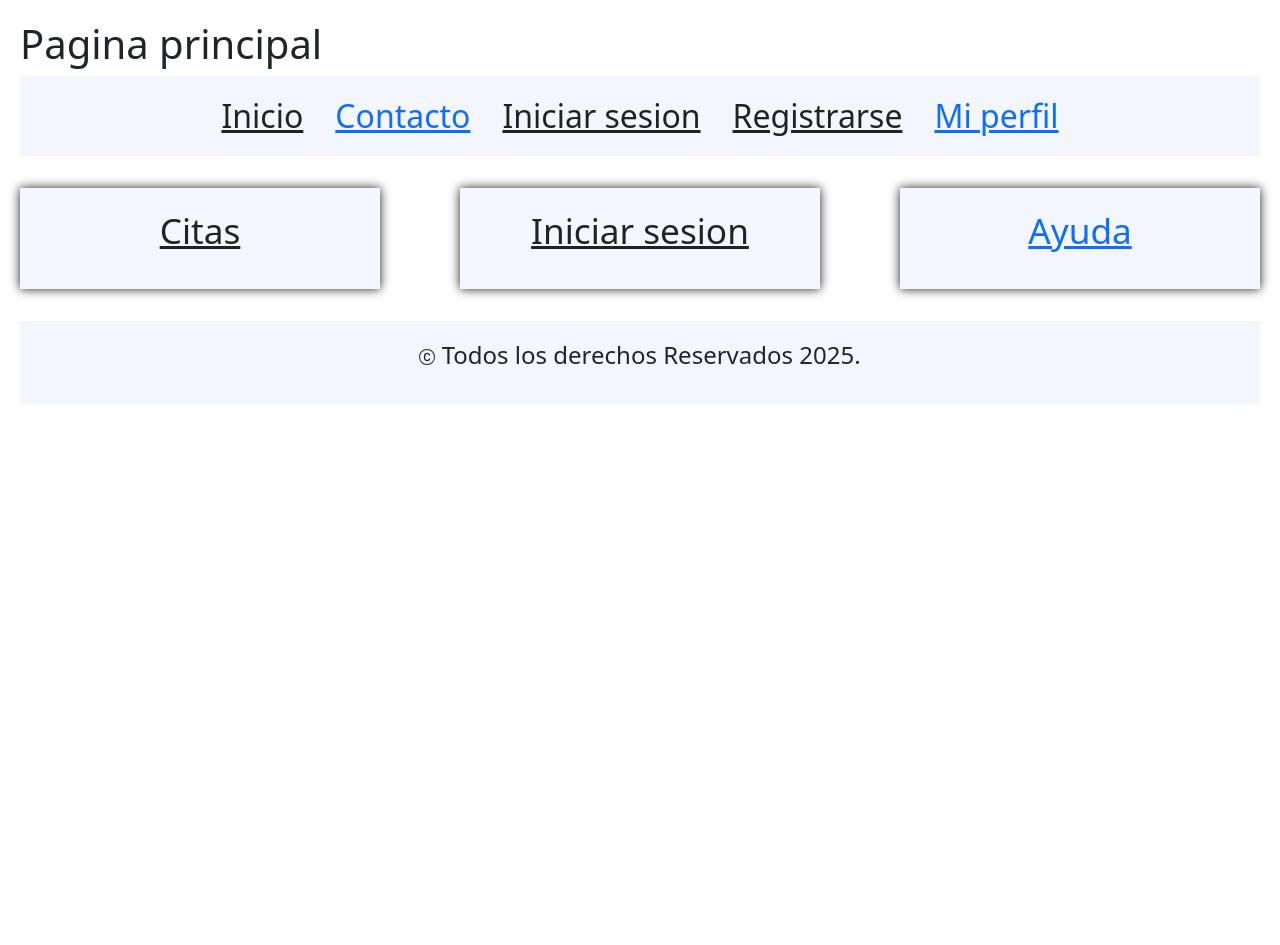
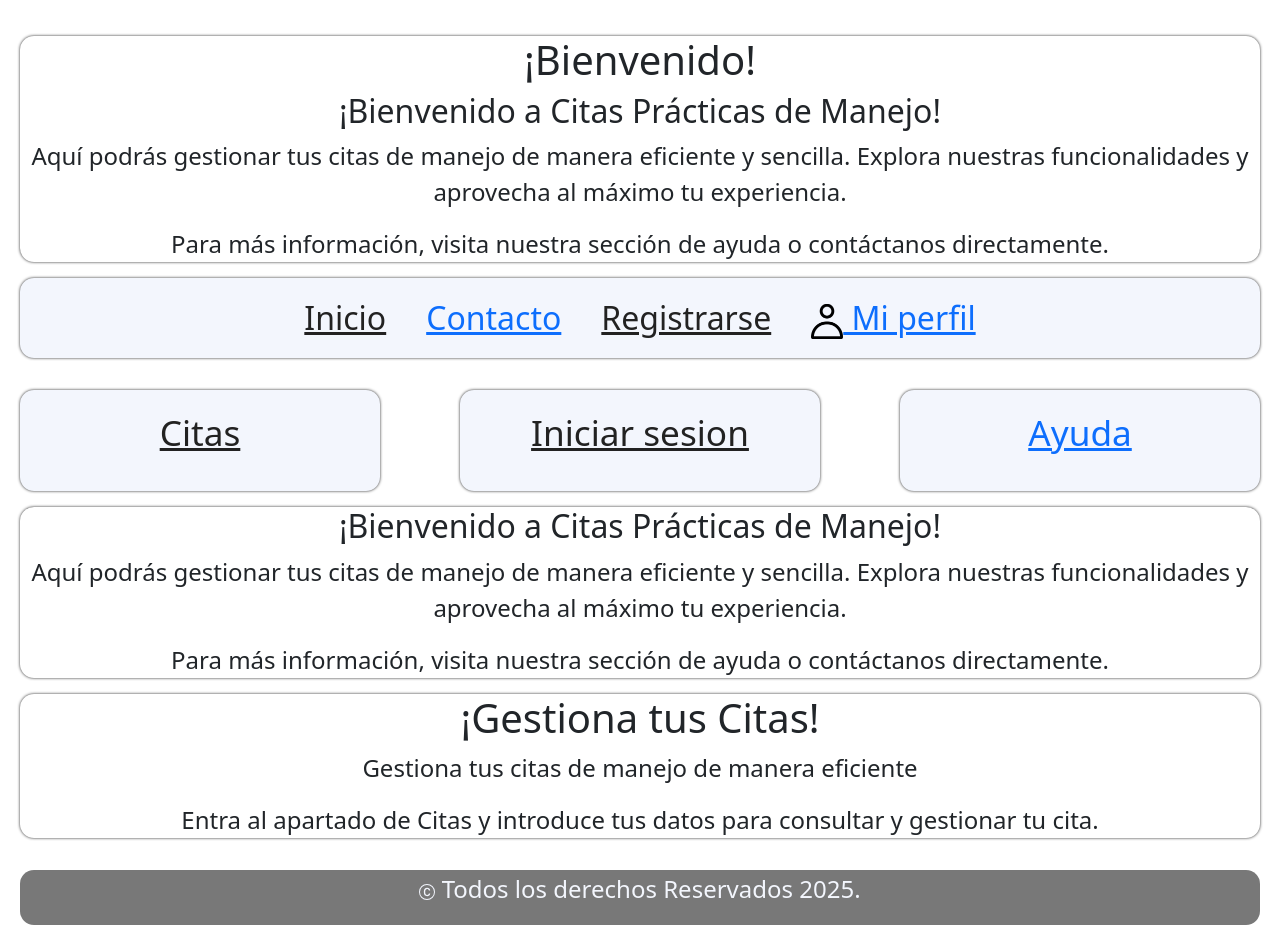
Before and after one commit to Rafitaxs/Proyecto_AWeb_Cliente_Servidor, a PHP site: page /pags/inicio.html in a window 1280 px wide. Before the commit the page ends 365 px from the top, so only its background shows below. Run offline with PHP 8.4, Linux system fonts and the light colour scheme.

Commit message:
Actualización de la página de inicio y también la de miPerfil

```diff
--- a/assets/css/styles.css
+++ b/assets/css/styles.css
@@ -3,8 +3,8 @@
 :root {
     --primario: #222;
     --primarioOscuro: #f3f6fd;
-    --secundario: #FFCE00;
-    --secundarioOscuro: rgb(233, 187, 2);
+    --secundario: #fff201;
+    --secundarioOscuro: rgb(120, 120, 120);
     --blanco: #f3f6fd;
     --font-family: 'Roboto', Arial, sans-serif;
 
@@ -15,10 +15,7 @@ body {
     font-family: var(--font-family);
     margin: 0;
     padding: 20px;
-}
-a{
-    text-decoration: none;
-    color: var(--primario);
+
 }
 .navegacion {
     background-color: var(--primarioOscuro);
@@ -26,8 +23,11 @@ a{
     display: flex;
     justify-content: center;
     font-size: 2rem;
-    gap: 2rem;
+    gap: 2.5rem;
     margin: auto;
+    box-shadow: #222 0px 0px 3px;
+    border-radius: 14px;
+
 }
 .navegacion__enlace {
     font-family: var(--fuentePrincipal);
@@ -38,8 +38,15 @@ a{
 .navegacion__enlace:hover {
     color: var(--primario);
 }
+.pefil-link {
+    font-family: var(--fuentePrincipal);
+    color: var(--primario);
+    font-size: 3rem;
+    text-decoration: none;
+    gap: 1rem;
+}
+
 /*Divs contenedores*/
-/** Grid **/
 .grid {
     display: grid;
     grid-template-columns: repeat(2, 1fr);
@@ -54,7 +61,8 @@ a{
 
 .contenedores {
     background-color: var(--blanco);
-    box-shadow: #222 0px 0px 10px;
+    box-shadow: #222 0px 0px 3px;
+    border-radius: 14px;
     padding: 1rem;
 }
 .Guia{
@@ -64,14 +72,32 @@ a{
     margin-bottom: 1rem;
 }
 
+.contenedor,
+.articulo {
+    font-family: var(--fuentePrincipal);
+    text-align: center;
+    font-size: 1.5rem;
+    margin-top: 1rem;
+    margin-bottom: 1rem;
+    box-shadow: #222 0px 0px 3px;
+    border-radius: 14px;
+}
+
 /*Footer*/
 .footer {
-    background-color: var(--primarioOscuro);
-    padding: 1rem 0;
+    background-color: var(--secundarioOscuro);
+    color: var(--blanco);
+    padding: 0.1rem 0;
     margin-top: 2rem;
+    border-radius: 14px;
 }
 .footer__texto {
     font-family: var(--fuentePrincipal);
     text-align: center;
     font-size: 1.5rem;
 }
+
+
+
+
+/* Estilos para el Perfil */
--- a/pags/inicio.html
+++ b/pags/inicio.html
@@ -12,14 +12,20 @@
 </head>
 
 <body>
-    <h1>Pagina principal</h1>
+    <article class="articulo">
+        <H1>¡Bienvenido!</H1>
+        <h2 class="articulo__titulo">¡Bienvenido a Citas Prácticas de Manejo!</h2>
+        <p class="articulo__texto">Aquí podrás gestionar tus citas de manejo de manera eficiente y sencilla. Explora
+            nuestras funcionalidades y aprovecha al máximo tu experiencia.</p>
+        <p class="articulo__texto">Para más información, visita nuestra sección de ayuda o contáctanos directamente.
+        </p>
+    </article>
     <header>
         <nav class="navegacion">
             <a class="navegacion__enlace--activo" href="inicio.html">Inicio</a>
             <a href="../pags/contacto.html">Contacto</a>
-            <a class="navegacion__enlace--activo" href="../index.php">Iniciar sesion</a>
             <a class="navegacion__enlace--activo" href="../pags/registrarse.html">Registrarse</a>
-            <a href="../pags/miPerfil.html">Mi perfil</a>
+            <a class="perfil-link" href="../pags/miPerfil.html"><img src="../assets/img/Persona.png" height="35px"> Mi perfil</a>
         </nav>
     </header>
     <main>
@@ -37,35 +43,21 @@
             </div>
         </div>
 
-        <div>
+        <article class="articulo">
+            <h2 class="articulo__titulo">¡Bienvenido a Citas Prácticas de Manejo!</h2>
+            <p class="articulo__texto">Aquí podrás gestionar tus citas de manejo de manera eficiente y sencilla. Explora
+                nuestras funcionalidades y aprovecha al máximo tu experiencia.</p>
+            <p class="articulo__texto">Para más información, visita nuestra sección de ayuda o contáctanos directamente.
+            </p>
+        </article>
 
 
+        <div class="contenedor">
+            <h1 class="titulo">¡Gestiona tus Citas!</h1>
+            <p class="subtitulo">Gestiona tus citas de manejo de manera eficiente</p>
+            <p class="texto">Entra al apartado de Citas y introduce tus datos para consultar y gestionar tu cita.</p>
         </div>
     </main>
-
-
-
-
-
-
-
-
-
-
-
-
-
-
-
-
-
-
-
-
-
-
-
-
 
 
 
```
Also changed, not shown: assets/css/miPerfil.css (added, +132 -0 lines), pags/miPerfil.html (+61 -1 lines), assets/img/Persona.png (added).
